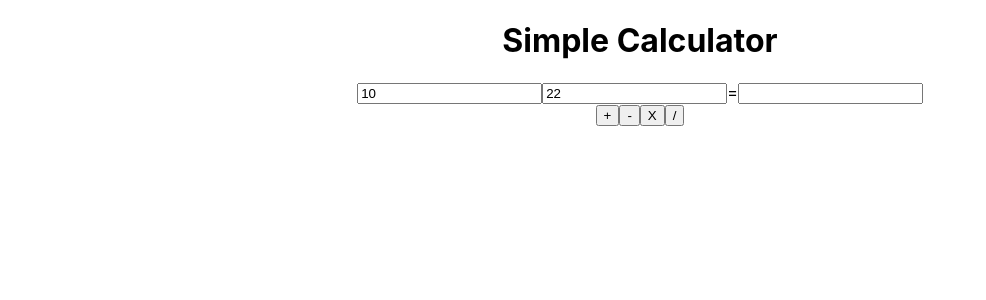
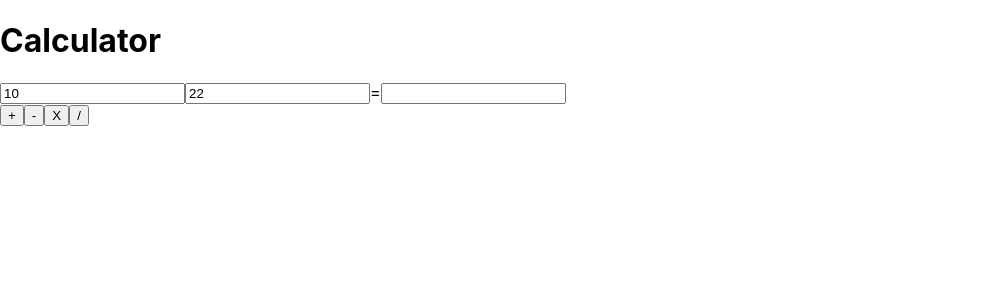
Before and after one commit to TheJadeDrag0n/react-js-calculator, a React (Create React App) app: page / in a window 1280 px wide. Shown: the top 300 px of the page, without its empty margins (0-986 px from the left). Built offline with nearby package versions, Linux system fonts and the light colour scheme.

Commit message:
Create Inputs Component

```diff
--- a/src/Calculator.js
+++ b/src/Calculator.js
@@ -1,6 +1,7 @@
 import "./App.css";
 import { useState } from "react";
 import CalcButtons from "./Components/CalcButtons";
+import Inputs from "./Components/Inputs";
 
 function App() {
   const [answer, setAnswer] = useState("");
@@ -29,20 +30,15 @@ function App() {
     }
   };
   return (
-    <div className="App">
-      <h1>Simple Calculator</h1>
-      <input
-        type="number"
-        value={Number(first)}
-        onChange={(event) => setFirst(event.target.value)}
+    <div>
+      <h1>Calculator</h1>
+      <Inputs
+        first = {first}
+        second = {second}
+        setFirst = {setFirst}
+        setSecond = {setSecond}
+        answer = {answer}
       />
-      <input
-        type="number"
-        value={Number(second)}
-        onChange={(event) => setSecond(event.target.value)}
-      />
-      =
-      <input type="number" defaultValue={answer} />
       <CalcButtons Calculate={Calculate} />
     </div>
   );
--- /dev/null
+++ b/src/Components/Inputs.js
@@ -0,0 +1,19 @@
+function Inputs(props) {
+    return (
+        <div>
+            <input
+            type="number"
+            value={Number(props.first)}
+            onChange={(event) => props.setFirst(event.target.value)}
+            />
+            <input
+            type="number"
+            value={Number(props.second)}
+            onChange={(event) => props.setSecond(event.target.value)}
+            />
+            =
+            <input type="number" defaultValue={props.answer} />
+        </div>
+    );
+}
+export default Inputs;
```
